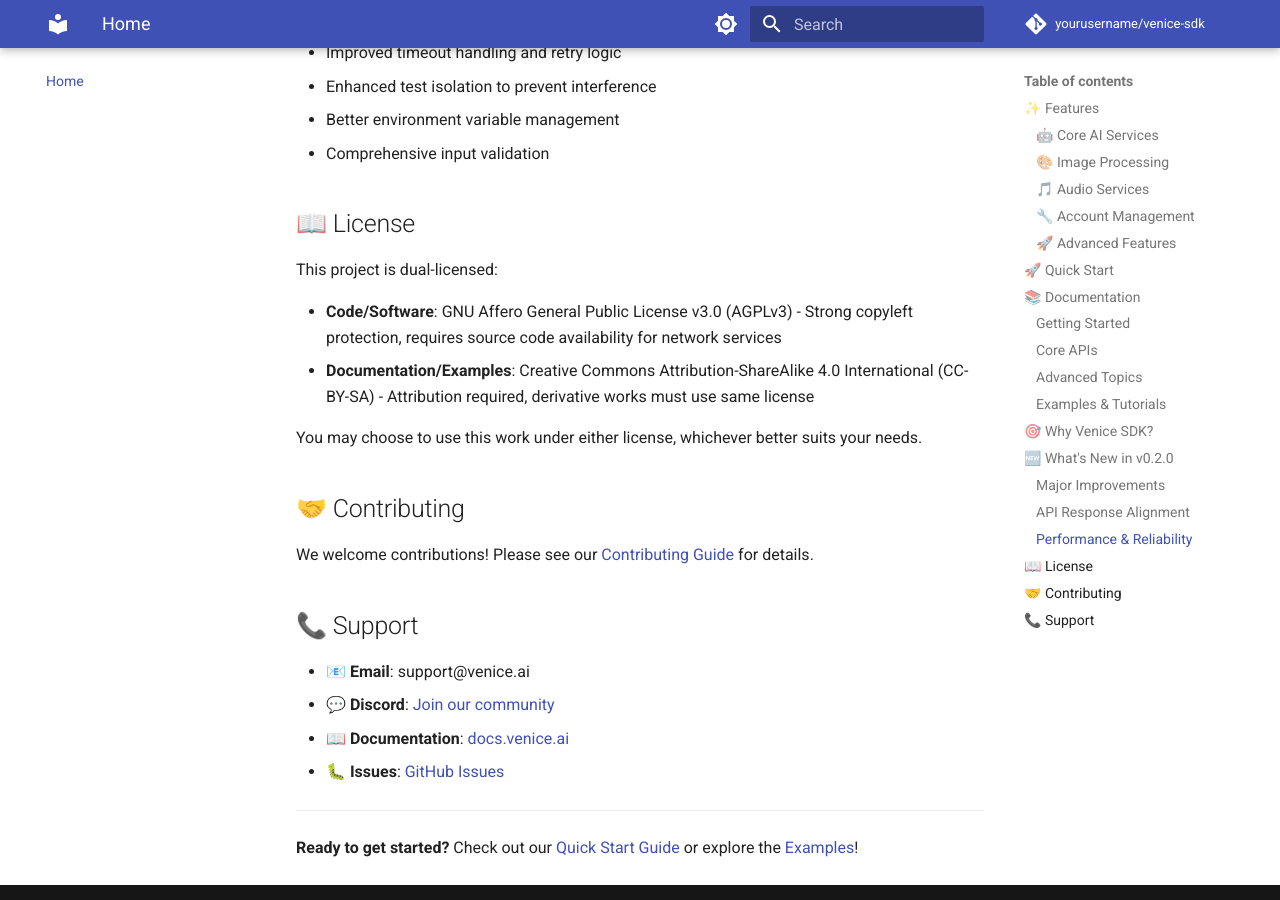
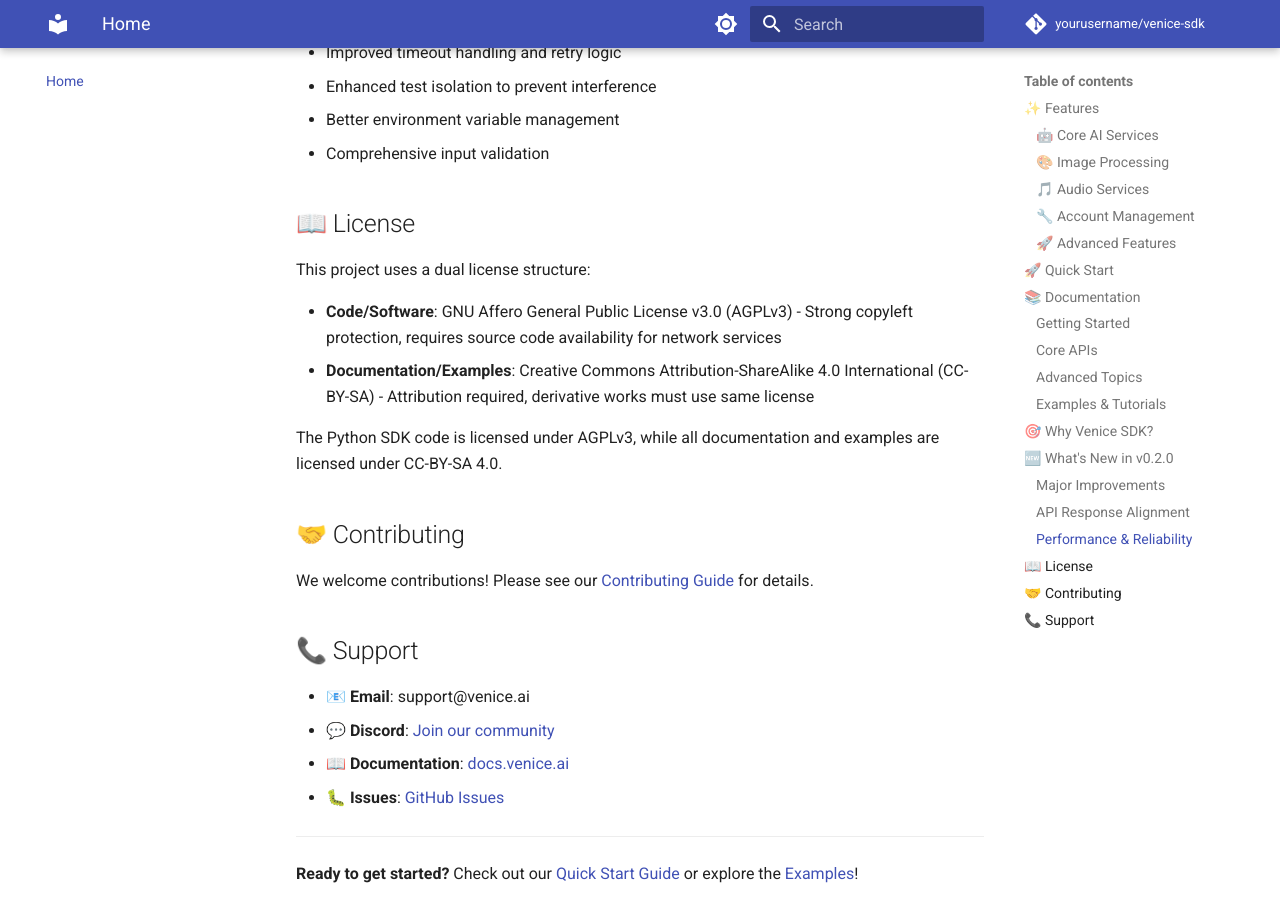
Before and after one commit to actuallyrizzn/Venice-AI-SDK, an MkDocs documentation site: the page built from docs/index.md, in a window 1280 px wide and 900 px high, scrolled down 4099 px. Built offline with MkDocs 1.6.1 and Material for MkDocs 9.7.7, drawn with Linux system fonts in a browser that asks for light colours; comment, search, counter and statistics services are not loaded.

Commit message:
Clarify dual license structure in LICENSE, README, and documentation: Updated language to specify AGPLv3 for Python SDK code and CC-BY-SA for documentation/examples, enhancing clarity for users regarding licensing terms and applicability.

```diff
--- a/docs/index.md
+++ b/docs/index.md
@@ -141,12 +141,12 @@
 
 ## 📖 License
 
-This project is dual-licensed:
+This project uses a dual license structure:
 
 - **Code/Software**: GNU Affero General Public License v3.0 (AGPLv3) - Strong copyleft protection, requires source code availability for network services
 - **Documentation/Examples**: Creative Commons Attribution-ShareAlike 4.0 International (CC-BY-SA) - Attribution required, derivative works must use same license
 
-You may choose to use this work under either license, whichever better suits your needs.
+The Python SDK code is licensed under AGPLv3, while all documentation and examples are licensed under CC-BY-SA 4.0.
 
 ## 🤝 Contributing
 
```
Also changed, not shown: README.md (+2 -2 lines), examples/README.md (+3 -1 lines), 1 other file.
